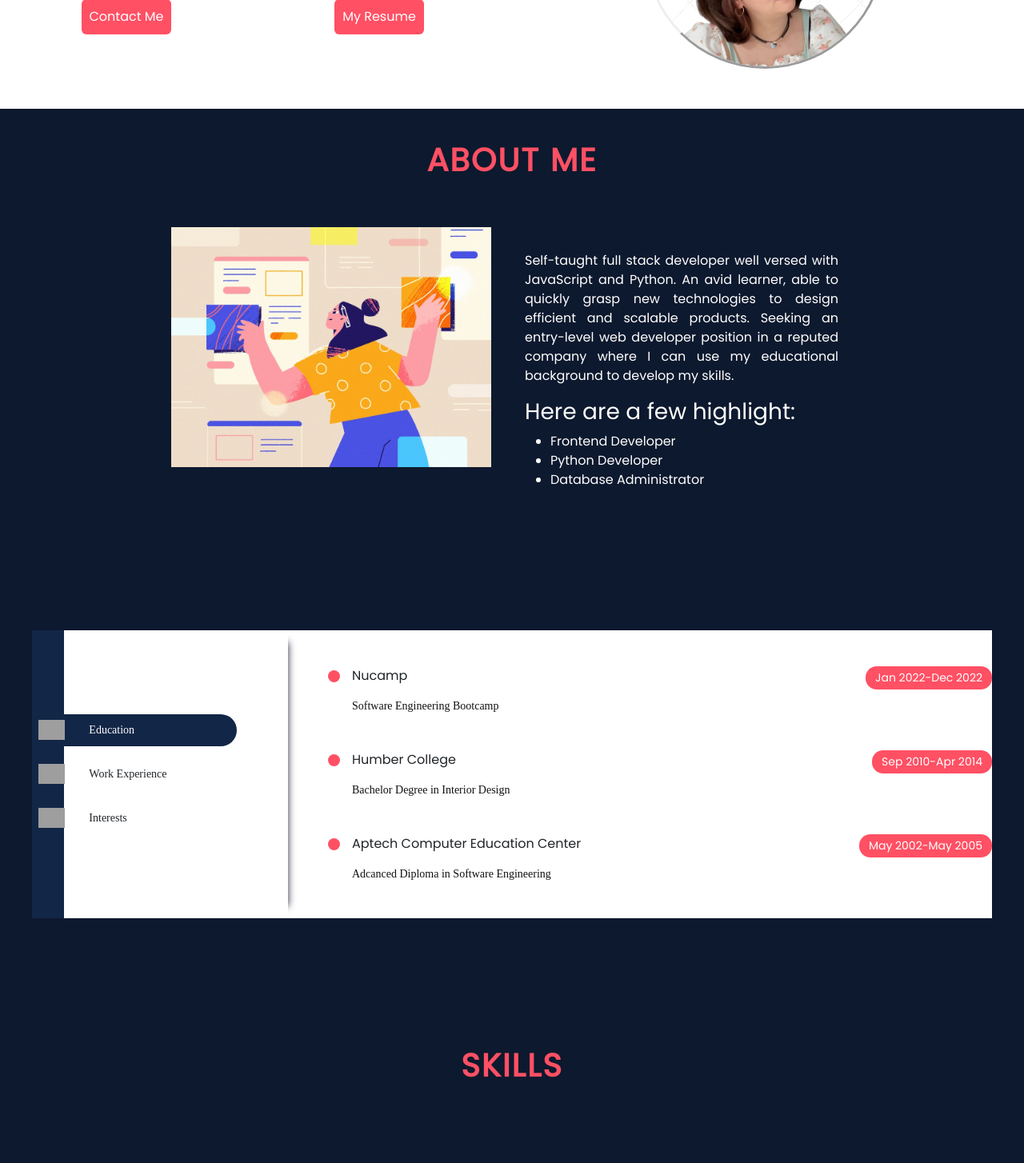
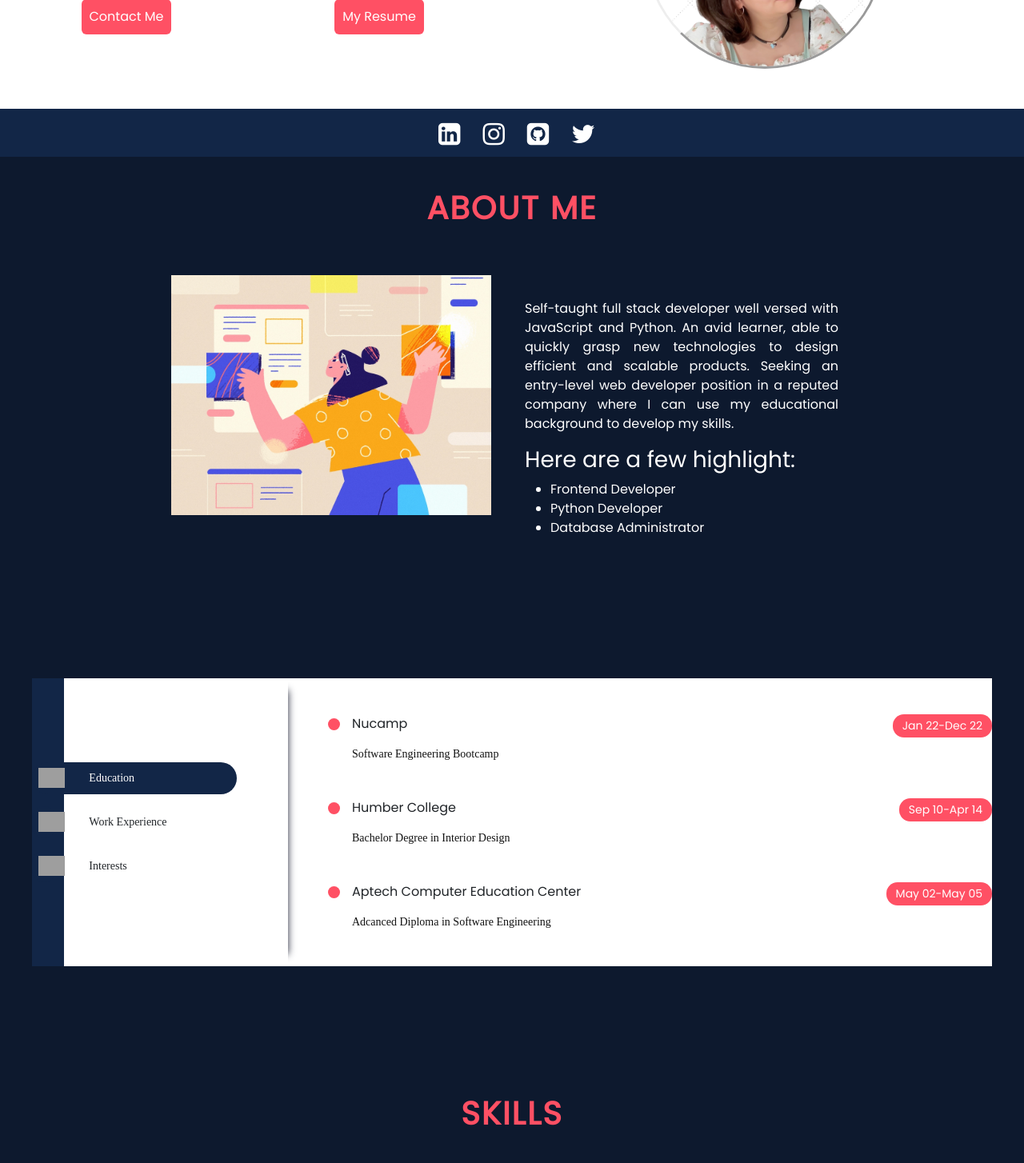
Before and after one commit to shahadsidek/my-portfolio, a React (Create React App) app: page / in a window 1280 px wide. Shown: the part 320-1774 px from the top of the page at 80% size. Built offline with nearby package versions, Linux system fonts and the light colour scheme; grey boxes are pictures that could not be loaded.

Commit message:
added social media links

```diff
--- a/package.json
+++ b/package.json
@@ -8,6 +8,9 @@
     "@emotion/react": "^11.10.5",
     "@emotion/styled": "^11.10.5",
     "@fontsource/roboto": "^4.5.8",
+    "@fortawesome/fontawesome-free": "^6.2.1",
+    "@fortawesome/free-regular-svg-icons": "^6.2.1",
+    "@fortawesome/free-solid-svg-icons": "^6.2.1",
     "@mui/icons-material": "^5.10.15",
     "@mui/material": "^5.10.15",
     "@mui/styled-engine-sc": "^5.10.14",
--- a/public/index.html
+++ b/public/index.html
@@ -14,6 +14,8 @@
     -->
   <link rel="manifest" href="%PUBLIC_URL%/manifest.json" />
 
+
+
   <!--
       Notice the use of %PUBLIC_URL% in the tags above.
       It will be replaced with the URL of the `public` folder during the build.
@@ -26,6 +28,7 @@
   <title>React App</title>
   <link rel="stylesheet" href="https://cdn.jsdelivr.net/npm/bootstrap@5.1.3/dist/css/bootstrap.min.css"
     integrity="sha384-1BmE4kWBq78iYhFldvKuhfTAU6auU8tT94WrHftjDbrCEXSU1oBoqyl2QvZ6jIW3" crossorigin="anonymous" />
+    <link rel="stylesheet" href="https://cdnjs.cloudflare.com/ajax/libs/font-awesome/4.7.0/css/font-awesome.min.css">
 </head>
 
 <body>
--- a/src/App.js
+++ b/src/App.js
@@ -8,6 +8,7 @@ import Skills from './components/skills/skills.component';
 import Projects from './components/projects/project.component';
 import Resume from './components/resume/resume.component';
 import Contact from './components/contact-me/contact.component';
+import Social from './components/social-links/socialLinks';
 
 class App extends Component {
   render(){
@@ -15,6 +16,7 @@ class App extends Component {
       <div className="App">
         <Menubar />
         <Profile />
+        <Social />
         <AboutMe />
         <Resume />
         <Skills />
--- a/src/components/contact-me/contact.component.js
+++ b/src/components/contact-me/contact.component.js
@@ -50,6 +50,7 @@ const Contact = () => {
           <button id='submit-button' type='submit'>Send</button>
           </div>
         </form>
+
       </div>
       <div className="contact-picture-container">
         <img src={imgCont}/>
--- a/src/components/profile/profile.component.css
+++ b/src/components/profile/profile.component.css
@@ -30,6 +30,28 @@
     padding: 10px;
 }
 
+
+
+/*the setting for Ipad Pro*/
+@media screen and (max-width: 1110px){
+    .profile-picture{
+        margin: 0 0px 0 80px;
+
+    }
+    .profile-details-name{
+        font-size: 20px;
+    }
+    .profile-details-role .primary-text{
+        font-size: 12px;
+    }
+    .profile-options .btn{
+        width:120px;
+        padding: 11px 0;
+        z-index: 700;
+
+    }
+}
+
 @media screen and (max-width: 768px){
     .profile-container{
         height: 100%;
--- a/src/components/profile/profile.component.js
+++ b/src/components/profile/profile.component.js
@@ -13,7 +13,7 @@ export default function Profile() {
     return (
         <div >
             <Container className="profile-container m-auto justify-content setText">
-                <Row>
+                <Row >
                     <Col className="m-auto justify-content">
                         <Row >
                             <span>
--- a/src/components/resume/resume.component.js
+++ b/src/components/resume/resume.component.js
@@ -40,47 +40,47 @@ const Resume = (props) =>  {
             <ResumeHeading
                 heading={"Nucamp "}
                 subHeading={"Software Engineering Bootcamp"}
-                fromDate= {"Jan 2022"}
-                toDate={"Dec 2022"}
+                fromDate= {"Jan 22"}
+                toDate={"Dec 22"}
             />
             <ResumeHeading
                 heading={"Humber College"}
                 subHeading={"Bachelor Degree in Interior Design"}
-                fromDate= {"Sep 2010"}
-                toDate={"Apr 2014"}
+                fromDate= {"Sep 10"}
+                toDate={"Apr 14"}
             />
             <ResumeHeading
                 heading={"Aptech Computer Education Center"}
                 subHeading={"Adcanced Diploma in Software Engineering"}
-                fromDate= {"May 2002"}
-                toDate={"May 2005"}
+                fromDate= {"May 02"}
+                toDate={"May 05"}
             />
         </div>,
         <div className="resume-screen-container" key="work-experience">
             <ResumeHeading
                 heading={"Brainnest"}
                 subHeading={"Frontend Developer Trainer"}
-                fromDate= {"Nov 2022"}
-                toDate={"Dec 2022"}
+                fromDate= {"Nov 22"}
+                toDate={"Dec 22"}
             />
 
             <ResumeHeading
                 heading={"E-teacher Group"}
                 subHeading={"Customer Service & Technical Support"}
-                fromDate= {"Feb 2021"}
-                toDate={"Sep 2021"}
+                fromDate= {"Feb 21"}
+                toDate={"Sep 21"}
             />
             <ResumeHeading
                 heading={"Qatar Engineering and Industrial Consultancy"}
                 subHeading={"Interior Designer and Project Manager Assistant"}
-                fromDate= {"May 2018"}
-                toDate={"Jan 2020"}
+                fromDate= {"May 18"}
+                toDate={"Jan 20"}
             />
             <ResumeHeading
                 heading={"in Various Companies in Qatar "}
                 subHeading={"6 Years of Experience in Admin Field"}
-                fromDate= {"May 2005"}
-                toDate={"Mar 2017"}
+                fromDate= {"May 05"}
+                toDate={"Mar 17"}
             />
         </div>,
 
--- /dev/null
+++ b/src/components/social-links/socialLinks.css
@@ -0,0 +1,14 @@
+.colz{
+    display: flex;
+    flex-direction: row;
+    justify-content: space-around;
+    background-color: #122647;
+    height: 60px;
+
+}
+.colz-icon i
+{
+    color:#ffffff;
+    padding: 8px;
+    padding-left: 20px;
+}
--- /dev/null
+++ b/src/components/social-links/socialLinks.js
@@ -0,0 +1,23 @@
+import React from 'react';
+import './socialLinks.css';
+
+export default function Social() {
+    return (
+        <div className="colz">
+            <div className='colz-icon d-inline-flex p-2'>
+                <a href='https://www.linkedin.com/in/shahad-sidek/'>
+                    <i className='fa fa-2x fa-linkedin-square '> </i>
+                </a>
+                <a href='https://www.instagram.com/techie.learner/'>
+                    <i className=' fa fa-2x fa-instagram'></i>
+                </a>
+                <a href='https://github.com/shahadsidek'>
+                    <i className='fa fa-2x fa-github-square'></i>
+                </a>
+                <a href='https://twitter.com/techie_learner'>
+                    <i className='fa fa-2x fa-twitter'></i>
+                </a>
+            </div>
+        </div>
+    )
+}
```
Also changed, not shown: 2 other files (tests, documents, lock files or other folders).
